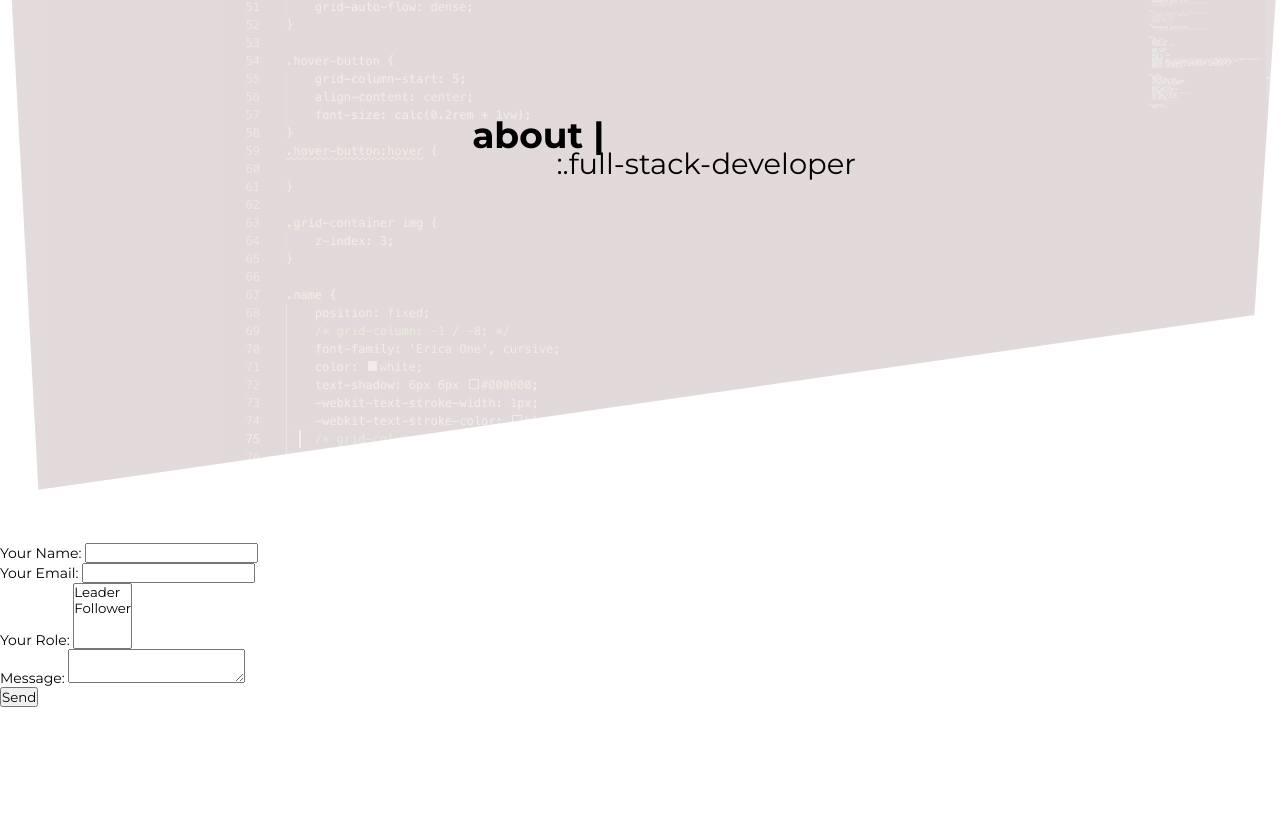
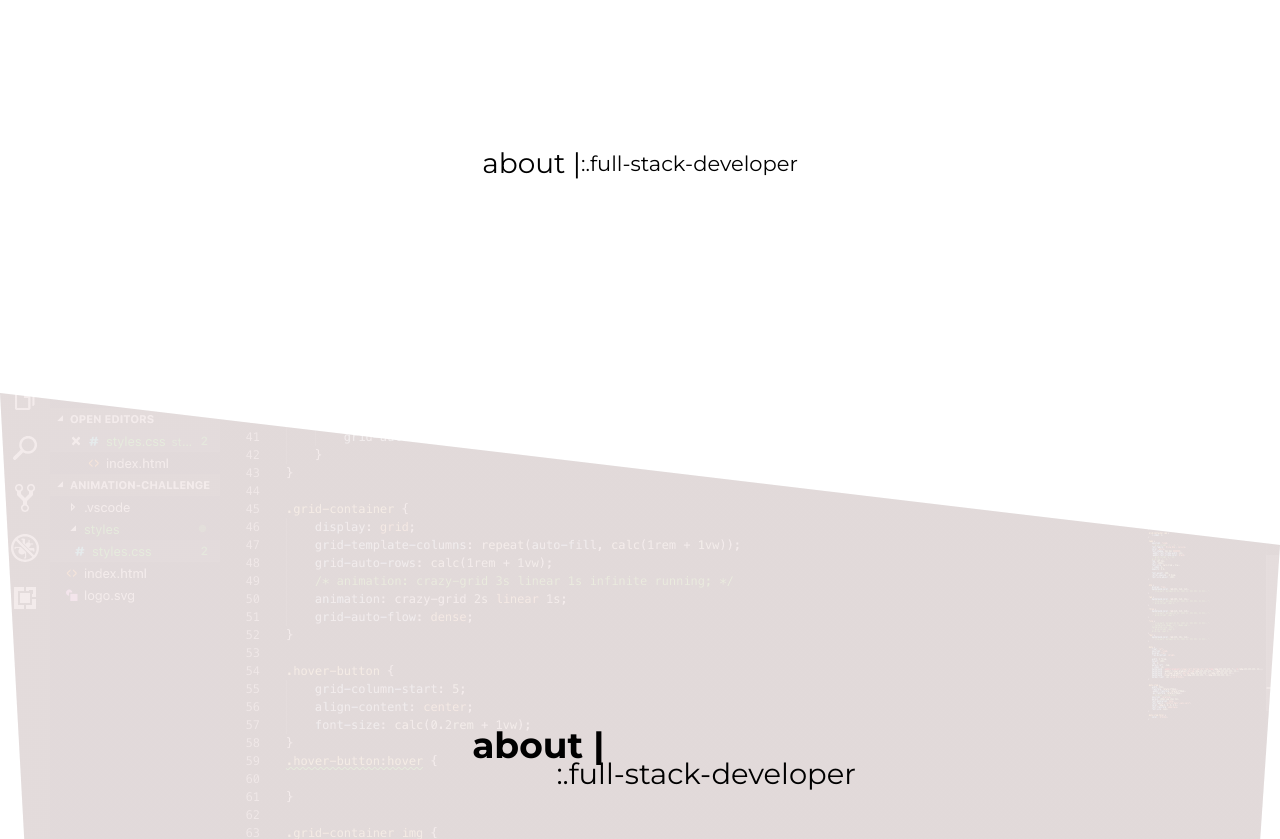
Before and after one commit to mcbadger88/portfolio-web-project, a plain HTML site: page index.html in a window 1280 px wide. Shown: the part 977-1816 px from the top of the page. Before the commit the page ends 1684 px from the top, so only its background shows below. Drawn offline with Linux system fonts and the light colour scheme.

Commit message:
rearranging the background shapes

```diff
--- a/index.html
+++ b/index.html
@@ -23,7 +23,12 @@
         <!-- <h1>emma cullen |</h1> -->
         <h2>:.full-stack-developer</h2>
     </div>
-    <div id="about" class="page-layout-container">
+    <div id="about">
+            <h1 class="font-effect-brick-sign">about |</h1>
+            <!-- <h1>emma cullen |</h1> -->
+            <h2>:.full-stack-developer</h2>
+    </div>
+    <div class="page-layout-container">
             <h1 class="font-effect-brick-sign">about |</h1>
             <!-- <h1>emma cullen |</h1> -->
             <h2>:.full-stack-developer</h2>
--- a/styles/background2.css
+++ b/styles/background2.css
@@ -0,0 +1,28 @@
+/* using :: before to create a pseudo element and use as background) */
+
+body::before {
+    /* background-color: red; */
+    background:
+    /* top, transparent */
+    linear-gradient(
+    rgba(196, 156, 156, 0.2),
+      rgba(196, 156, 156, 0.2)
+    ),
+    /* bottom, image */
+    url("../image.png");
+    background-attachment: fixed;
+    background-repeat: repeat-y;
+    background-size: cover;
+    background-position: center;
+    /* filter: #C49C9C; */
+    content: "";
+    height: 500px;
+    width: 100%;
+    display: block;
+    position: absolute;
+    /* top: 0;
+    left: 0; */
+    z-index: -2;
+    opacity: 0.2;
+    clip-path: polygon(0% 0%, 100% 20%, 98% 70%, 3% 93%);
+}
--- a/styles/font1.css
+++ b/styles/font1.css
@@ -6,7 +6,6 @@
     font-size: calc(1.2rem + 1.5vw);
     font-weight: 700;
     text-align: center;
-
     /* -webkit-text-stroke-width: 1px;
     -webkit-text-stroke-color: rgba(0, 0, 0, 0.6); */
 }
--- a/styles/styles.css
+++ b/styles/styles.css
@@ -15,32 +15,6 @@ html {
     /* font-size: 4vw; */
 }
 
-body::before {
-    /* background-color: red; */
-    background:
-    /* top, transparent */
-    linear-gradient(
-    rgba(196, 156, 156, 0.2),
-      rgba(196, 156, 156, 0.2)
-    ),
-    /* bottom, image */
-    url("../image.png");
-    background-attachment: fixed;
-    background-repeat: repeat-y;
-    background-size: cover;
-    background-position: center;
-    /* filter: #C49C9C; */
-    content: "";
-    height: 500px;
-    width: 100%;
-    display: block;
-    position: absolute;
-    /* top: 0;
-    left: 0; */
-    z-index: -2;
-    opacity: 0.2;
-    clip-path: polygon(0% 0%, 100% 20%, 98% 70%, 3% 93%);
-}
 body {
     /* background-image: url("/../image.png");
     background-size: 100%;  */
@@ -52,6 +26,12 @@ nav {
     z-index: 1;
 }
 
+#about {
+    display: flex;
+    justify-content: center;
+    align-items: center;
+    height: 95vh;
+}
 .page-layout-container {
     /* Layout */
     display: flex;
@@ -59,6 +39,9 @@ nav {
     justify-content: center;
     align-items: center;
 
+    /* Position */
+    position: relative;
+    bottom: 150px;
     /* Fonts */
 
     /* Background/Design Content */
@@ -72,7 +55,7 @@ nav {
     url("../image.png");
     -webkit-clip-path: polygon(0% 0%, 100% 20%, 98% 70%, 3% 93%);
     background-attachment: fixed;
-    background-size: cover;
+    background-size: 100%;
     background-position: center;
     /* height: 500px;
     width: 100%; */
```
